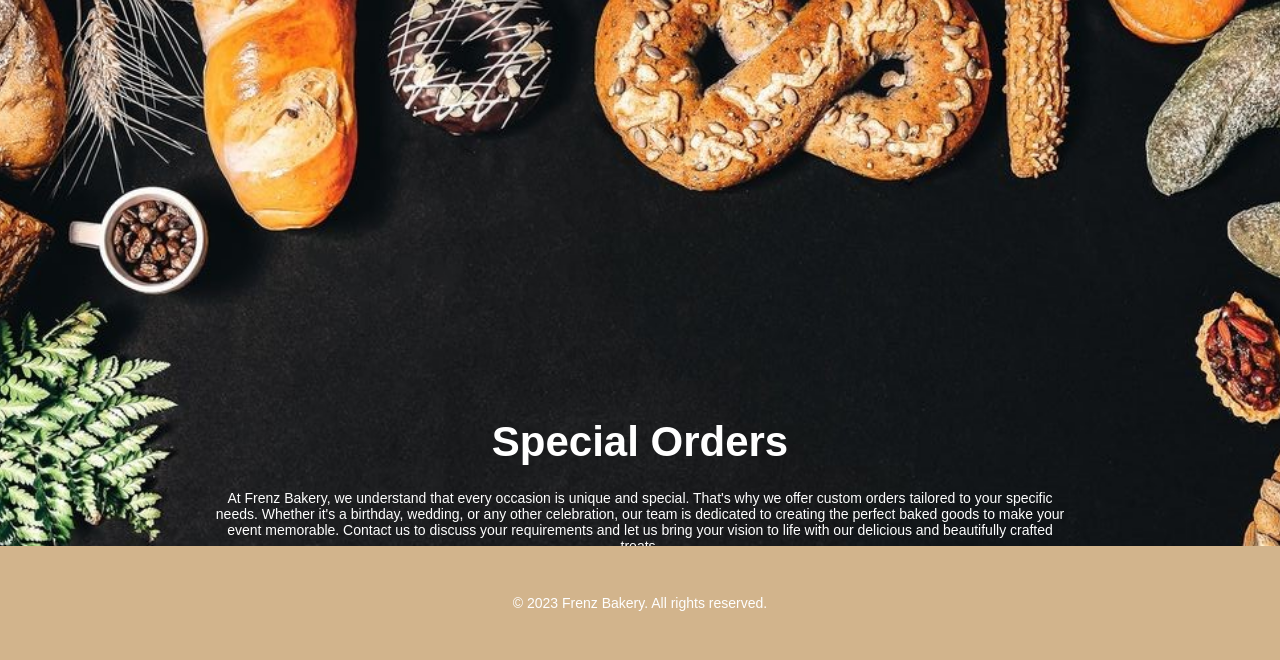
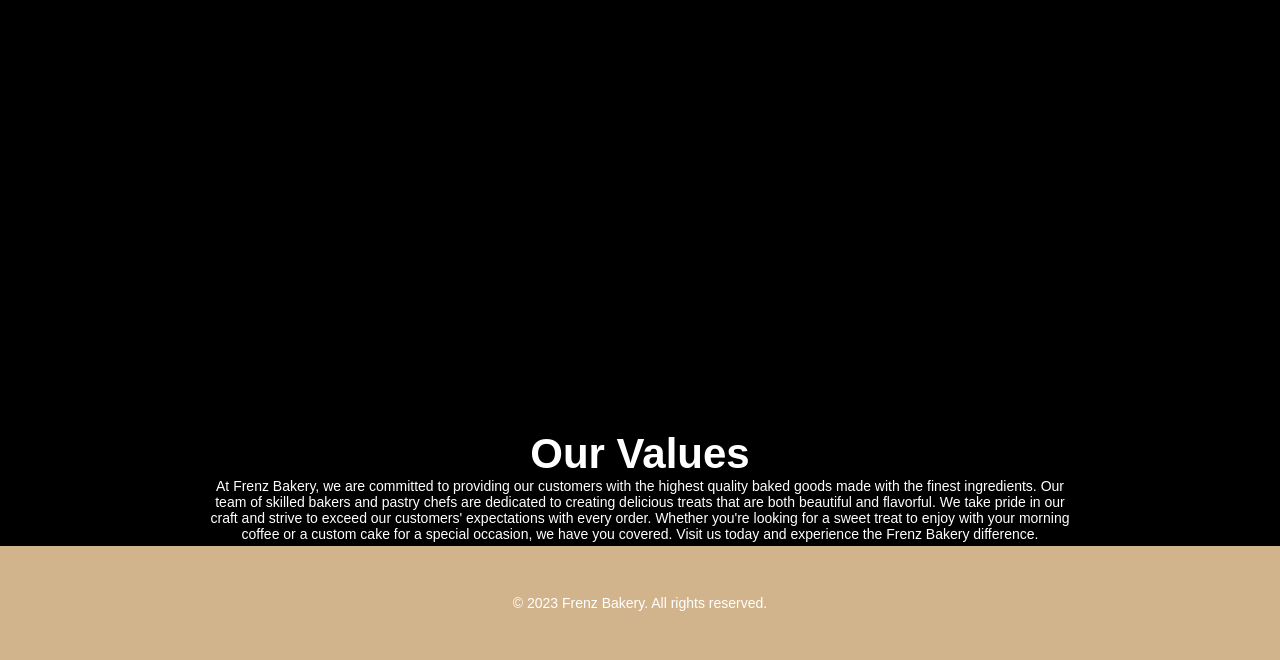
Before and after one commit to MensahPrince/Frenz-Bakery-DemoSite, a Django app: page /about/ in a window 1280 px wide. Shown: the part 1209-1869 px from the top of the page. Run offline with Django 5.2, Linux system fonts and the light colour scheme; grey boxes are pictures that could not be loaded.

Commit message:
Add "Our Values" section to About Us page with styling for improved presentation

```diff
--- a/web/static/web/about.css
+++ b/web/static/web/about.css
@@ -74,3 +74,22 @@
      max-width: 70%;
      color: white;
  }
+
+ .our-values {
+     display: flex;
+     flex-direction: column;
+     align-items: center;
+     min-height: 60vh;
+     padding: 20px;
+     background-color: black;
+     color: white;
+     justify-content: center;
+     align-content: center;
+     text-align: justify;
+ }
+
+ .our-values div {
+     font-size: 1.5em;
+     text-align: center;
+     max-width: 70%;
+ }
--- a/web/templates/web/about.html
+++ b/web/templates/web/about.html
@@ -17,7 +17,12 @@
                 Experience the timeless taste of tradition, where every bite tells a story of passion and excellence.</p>
         </div>
     </section>
-
+    <section class="our-values">
+        <div>
+            <h2>Our Values</h2>
+            <p>At Frenz Bakery, we are committed to providing our customers with the highest quality baked goods made with the finest ingredients. Our team of skilled bakers and pastry chefs are dedicated to creating delicious treats that are both beautiful and flavorful. We take pride in our craft and strive to exceed our customers' expectations with every order. Whether you're looking for a sweet treat to enjoy with your morning coffee or a custom cake for a special occasion, we have you covered. Visit us today and experience the Frenz Bakery difference.</p>
+        </div>
+    </section>
     <section class="special-orders">
         <div>
             <h2>Special Orders</h2><br>
```
